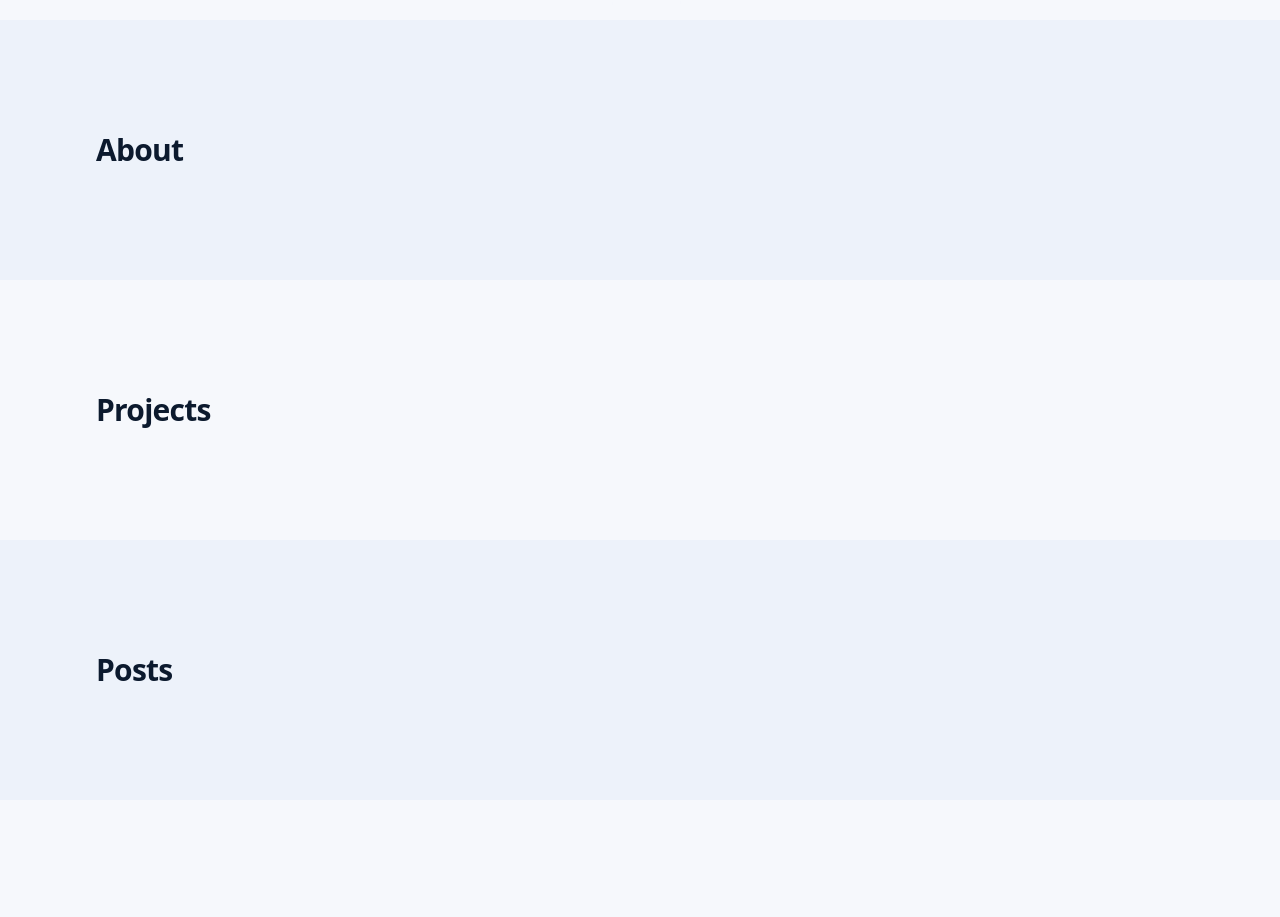
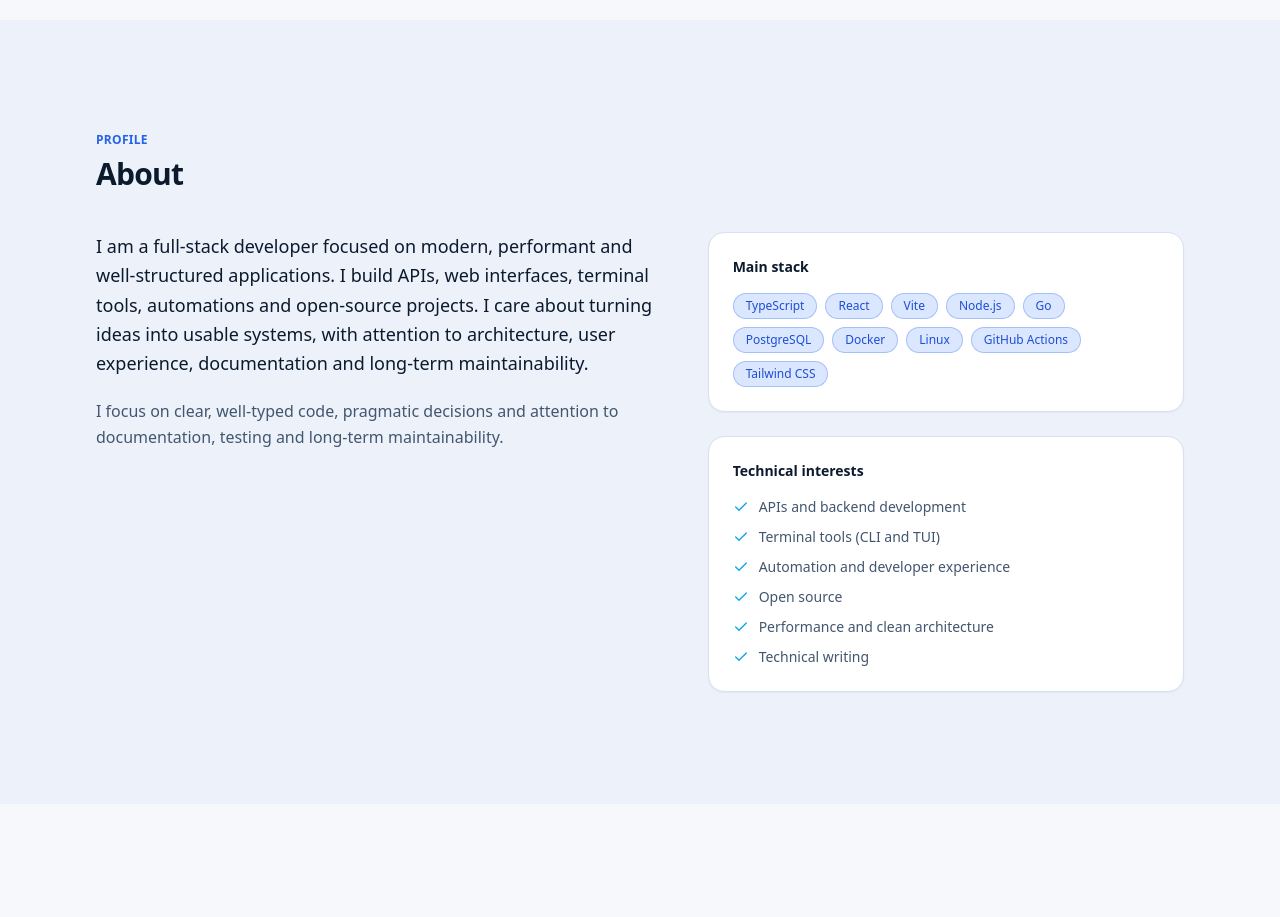
Before and after one commit to kristyancarvalho/portfolio, a React (Vite) app: page / in a window 1280 px wide. Shown: the part 780-1697 px from the top of the page. Built offline with nearby package versions, Linux system fonts and the light colour scheme.

Commit message:
feat/about: add bilingual about section with stack and interests

```diff
--- a/src/app/App.tsx
+++ b/src/app/App.tsx
@@ -1,6 +1,7 @@
 import { useTranslation } from 'react-i18next'
 import { Header } from '@/widgets/header/Header'
 import { HeroSection } from '@/widgets/hero/HeroSection'
+import { AboutSection } from '@/widgets/about/AboutSection'
 import { BackgroundDecoration } from '@/widgets/decoration/BackgroundDecoration'
 import { Section } from '@/shared/ui/Section'
 
@@ -13,9 +14,7 @@ export function App() {
       <Header />
       <main>
         <HeroSection />
-        <Section id="about" className="bg-background-soft">
-          <h2 className="type-heading">{t('nav.about')}</h2>
-        </Section>
+        <AboutSection />
         <Section id="projects">
           <h2 className="type-heading">{t('nav.projects')}</h2>
         </Section>
--- a/src/i18n/locales/en.json
+++ b/src/i18n/locales/en.json
@@ -26,5 +26,21 @@
     "downloadResume": "Download resume",
     "viewProjects": "View projects",
     "availability": "Available for new projects"
+  },
+  "about": {
+    "eyebrow": "Profile",
+    "title": "About",
+    "bio": "I am a full-stack developer focused on modern, performant and well-structured applications. I build APIs, web interfaces, terminal tools, automations and open-source projects. I care about turning ideas into usable systems, with attention to architecture, user experience, documentation and long-term maintainability.",
+    "work": "I focus on clear, well-typed code, pragmatic decisions and attention to documentation, testing and long-term maintainability.",
+    "stackTitle": "Main stack",
+    "interestsTitle": "Technical interests",
+    "interests": [
+      "APIs and backend development",
+      "Terminal tools (CLI and TUI)",
+      "Automation and developer experience",
+      "Open source",
+      "Performance and clean architecture",
+      "Technical writing"
+    ]
   }
 }
--- a/src/i18n/locales/pt-BR.json
+++ b/src/i18n/locales/pt-BR.json
@@ -26,5 +26,21 @@
     "downloadResume": "Baixar currículo",
     "viewProjects": "Ver projetos",
     "availability": "Disponível para novos projetos"
+  },
+  "about": {
+    "eyebrow": "Perfil",
+    "title": "Sobre",
+    "bio": "Sou desenvolvedor full-stack com foco em aplicações modernas, performáticas e bem estruturadas. Construo APIs, interfaces web, ferramentas de terminal, automações e projetos open source. Gosto de transformar ideias em sistemas utilizáveis, com atenção a arquitetura, experiência do usuário, documentação e manutenção a longo prazo.",
+    "work": "Trabalho com foco em código claro e bem tipado, decisões pragmáticas e atenção a documentação, testes e manutenção a longo prazo.",
+    "stackTitle": "Stack principal",
+    "interestsTitle": "Interesses técnicos",
+    "interests": [
+      "APIs e desenvolvimento backend",
+      "Ferramentas de terminal (CLI e TUI)",
+      "Automação e developer experience",
+      "Open source",
+      "Performance e arquitetura limpa",
+      "Documentação técnica"
+    ]
   }
 }
--- /dev/null
+++ b/src/widgets/about/AboutSection.tsx
@@ -0,0 +1,76 @@
+import { Check } from 'lucide-react'
+import { useTranslation } from 'react-i18next'
+import { Badge } from '@/shared/ui/Badge'
+import { Card } from '@/shared/ui/Card'
+import { Reveal } from '@/shared/ui/Reveal'
+import { Section } from '@/shared/ui/Section'
+
+const stack = [
+  'TypeScript',
+  'React',
+  'Vite',
+  'Node.js',
+  'Go',
+  'PostgreSQL',
+  'Docker',
+  'Linux',
+  'GitHub Actions',
+  'Tailwind CSS',
+]
+
+export function AboutSection() {
+  const { t } = useTranslation()
+  const interests = t('about.interests', { returnObjects: true }) as string[]
+
+  return (
+    <Section id="about" className="bg-background-soft">
+      <Reveal>
+        <p className="type-badge text-primary">{t('about.eyebrow')}</p>
+        <h2 className="type-heading mt-2">{t('about.title')}</h2>
+      </Reveal>
+
+      <div className="mt-10 grid gap-10 lg:grid-cols-[1.2fr_1fr]">
+        <Reveal className="space-y-5">
+          <p className="text-lg leading-relaxed text-text">{t('about.bio')}</p>
+          <p className="type-body-muted">{t('about.work')}</p>
+        </Reveal>
+
+        <div className="space-y-6">
+          <Reveal>
+            <Card>
+              <h3 className="text-sm font-semibold text-text">
+                {t('about.stackTitle')}
+              </h3>
+              <div className="mt-4 flex flex-wrap gap-2">
+                {stack.map((item) => (
+                  <Badge key={item} tone="primary">
+                    {item}
+                  </Badge>
+                ))}
+              </div>
+            </Card>
+          </Reveal>
+
+          <Reveal delay={0.1}>
+            <Card>
+              <h3 className="text-sm font-semibold text-text">
+                {t('about.interestsTitle')}
+              </h3>
+              <ul className="mt-4 space-y-2.5">
+                {interests.map((interest) => (
+                  <li key={interest} className="flex items-start gap-2.5 text-sm text-text-muted">
+                    <Check
+                      className="mt-0.5 h-4 w-4 shrink-0 text-accent"
+                      aria-hidden="true"
+                    />
+                    <span>{interest}</span>
+                  </li>
+                ))}
+              </ul>
+            </Card>
+          </Reveal>
+        </div>
+      </div>
+    </Section>
+  )
+}
```
